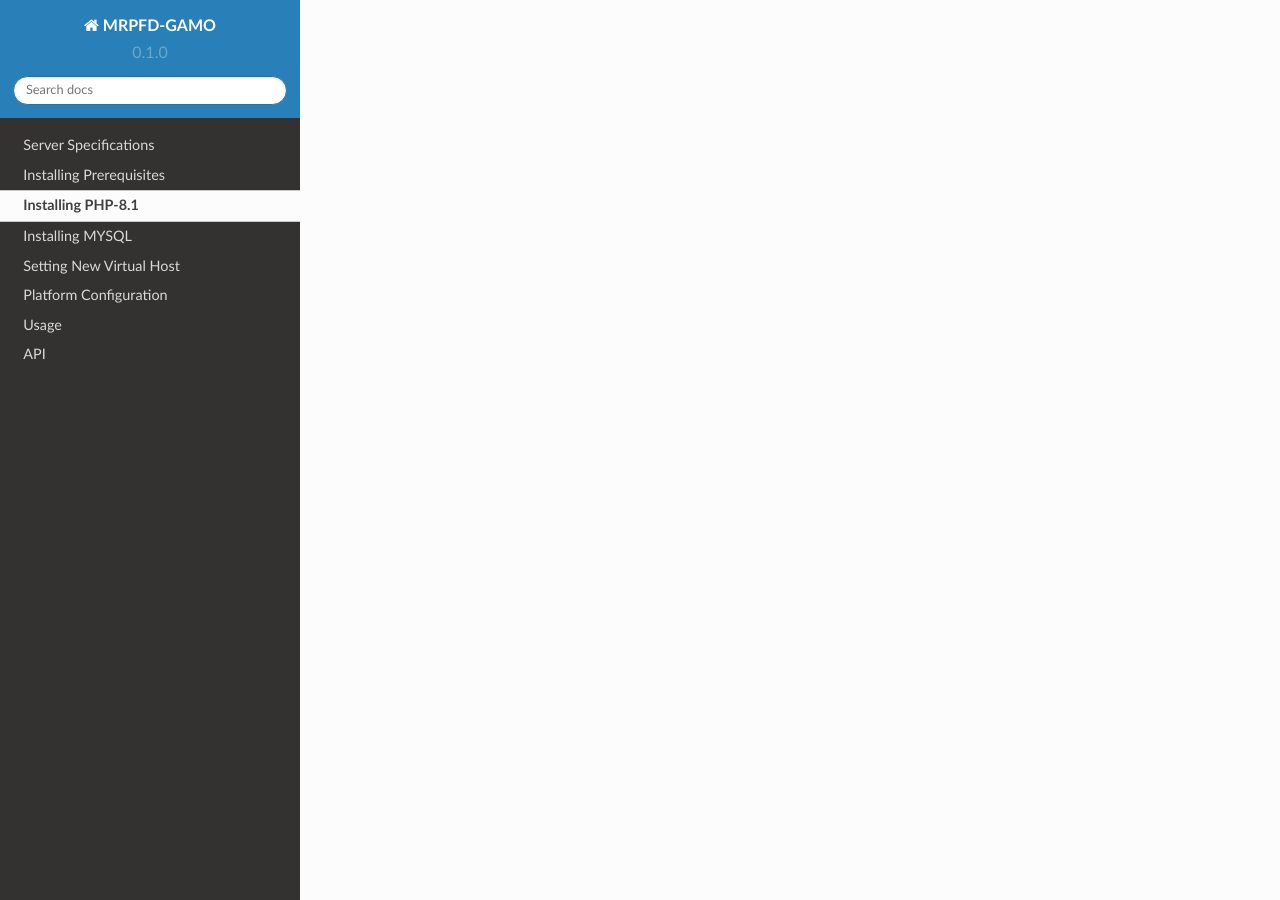
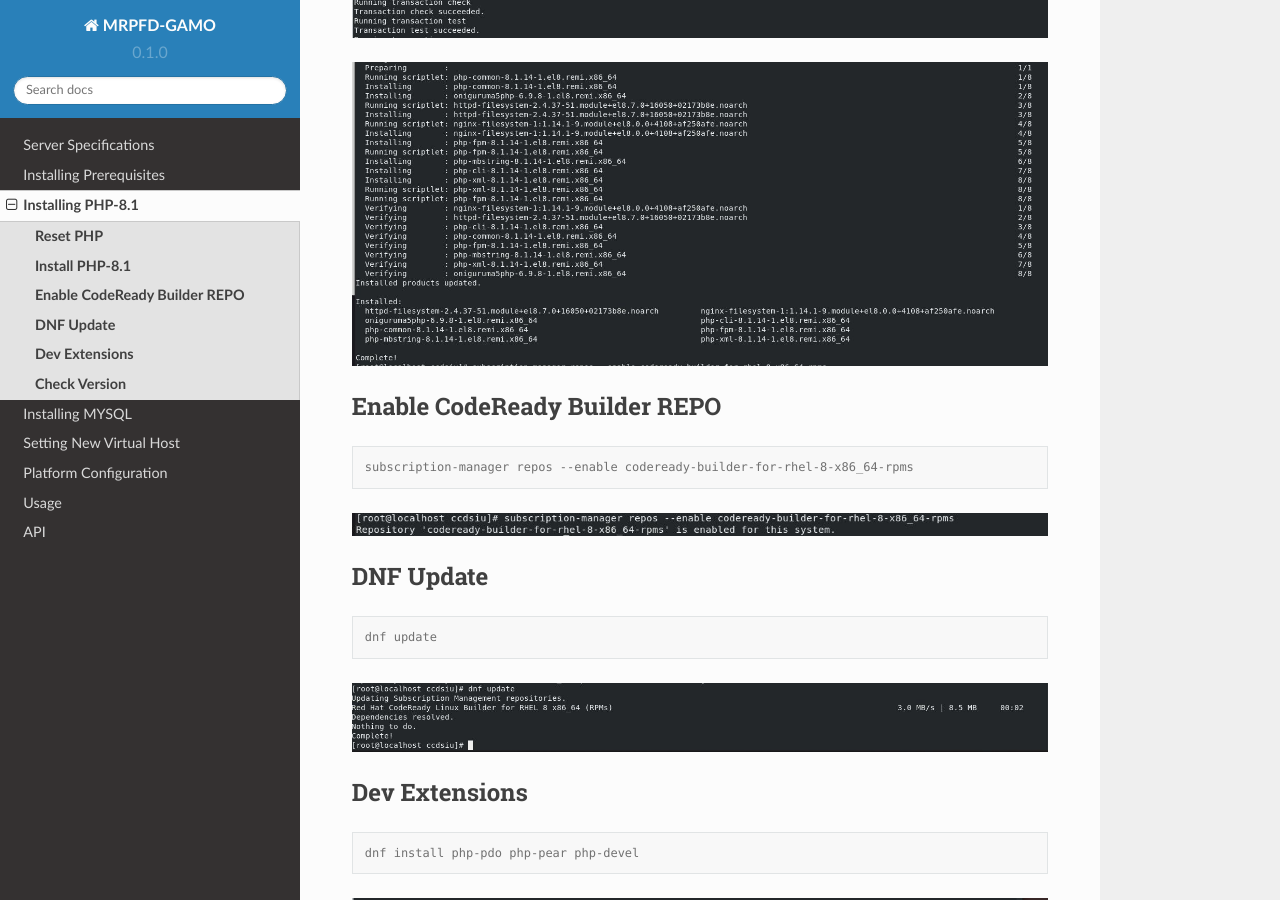
Before and after one commit to madhu-ibs/mrpfd-gamo-documentation, a Sphinx documentation site: the page built from docs/source/php.rst, in a window 1280 px wide and 900 px high, scrolled down 990 px. Built offline with Sphinx 7.4.7 and the Read the Docs theme 2.0.0, drawn with Linux system fonts in a browser that asks for light colours; some of the changed text lies outside the part shown.

Commit message:
Update php.rst

```diff
--- a/docs/source/php.rst
+++ b/docs/source/php.rst
@@ -1,2 +1,48 @@
 Installing PHP-8.1
 =====================================
+
+**Reset PHP**
+--------
+.. code-block:: console
+
+    dnf module reset php
+.. image:: images/php-reset.JPG
+
+**Install PHP-8.1**
+-------------
+.. code-block:: console
+
+  dnf module install php:remi-8.1
+.. image:: images/php-installing-1.JPG
+.. image:: images/php-installing-2.JPG
+
+
+**Enable CodeReady Builder REPO**
+-------------
+.. code-block:: console
+
+  subscription-manager repos --enable codeready-builder-for-rhel-8-x86_64-rpms
+.. image:: images/enable-codeready.JPG
+
+**DNF Update**
+---------------------
+.. code-block:: console
+
+  dnf update
+.. image:: images/dns-update-after-php-install.JPG
+
+**Dev Extensions**
+---------------------
+.. code-block:: console
+
+  dnf install php-pdo php-pear php-devel
+.. image:: images/php-pdo-pear-devel-1.JPG
+.. image:: images/php-pdo-pear-devel-2.JPG
+.. image:: images/php-pdo-pear-devel-2.JPG
+
+**Check Version**
+---------------------
+.. code-block:: console
+
+  php -v
+.. image:: images/php-v.JPG
```
